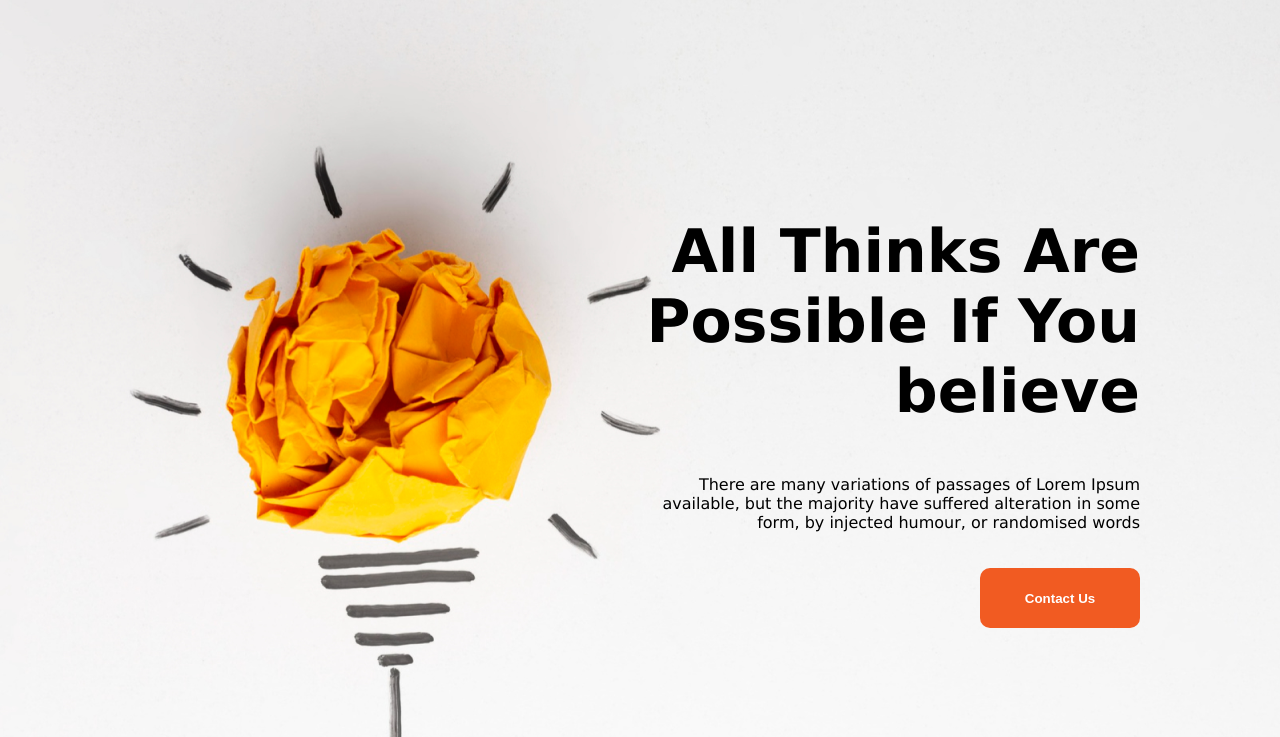
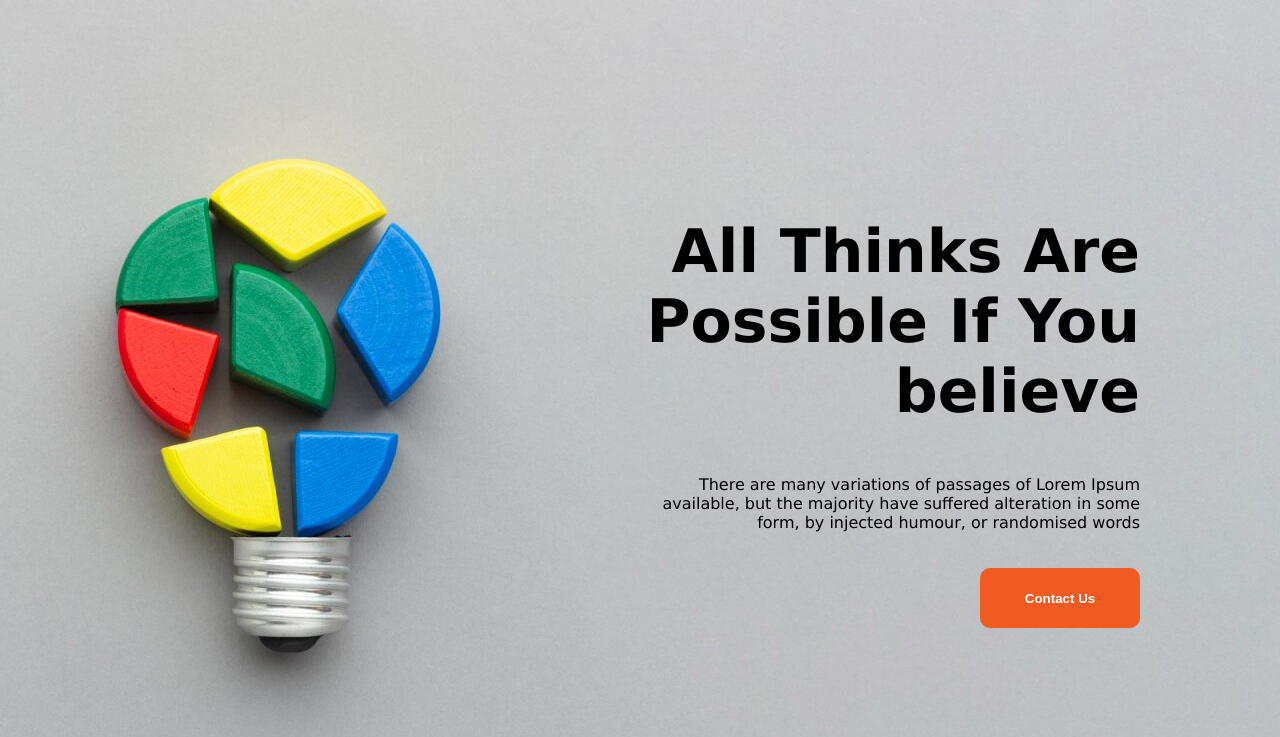
Before and after one commit to jkjoy99/Assignment-1, a plain HTML site: page index.html in a window 1280 px wide. Shown: the part 63-800 px from the top of the page. Drawn offline with Linux system fonts and the light colour scheme.

Commit message:
Assignment completed

```diff
--- a/style.css
+++ b/style.css
@@ -40,7 +40,7 @@ margin-right: 15px;
 /*** Bannar Style ***/
 .banner {
     height: 800px;
-    background-image: url("/images/banner/banner1.png");
+    background-image: url("/images/banner/banner4.jpg");
     display: flex;
     justify-content: end;
     align-items: center;
```
Also changed, not shown: images/banner/banner2.png (deleted), images/banner/banner4.jpg (added).
